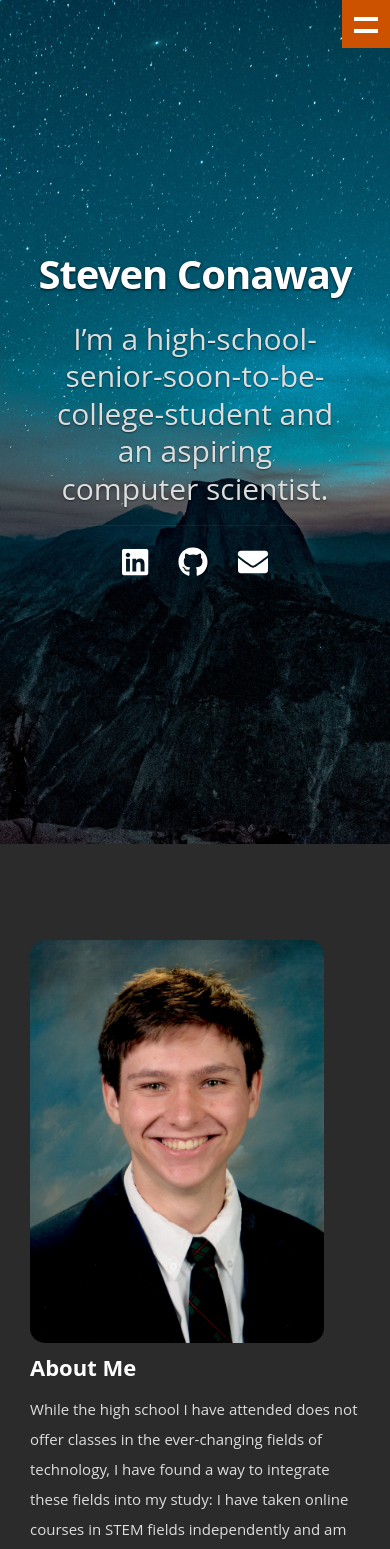
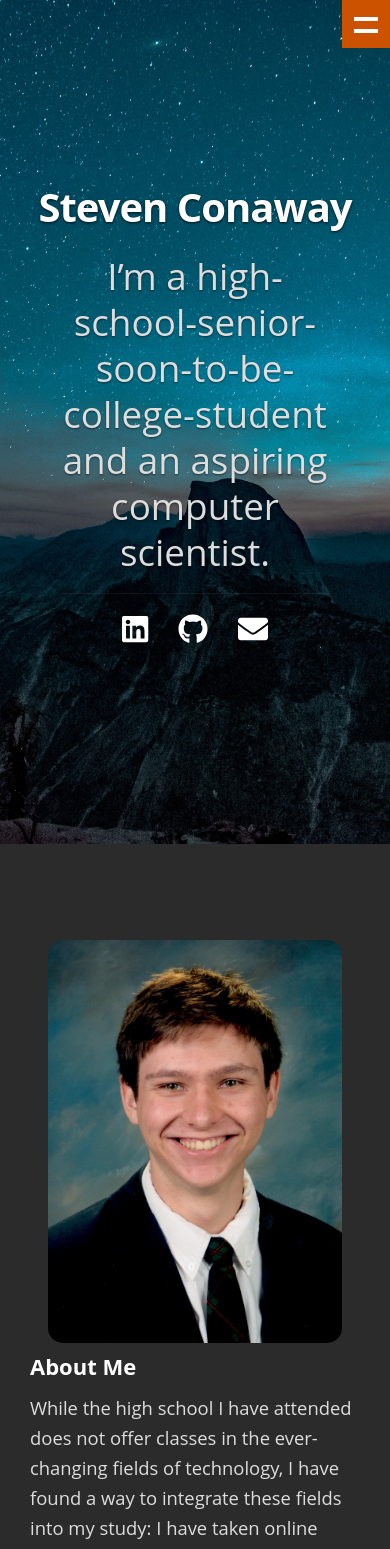
Before and after one commit to SConaway/portfolio, a Next.js app: page / in a window 390 px wide. Shown: the top 1549 px of the page. Built offline with nearby package versions, Linux system fonts and the light colour scheme.

Commit message:
Styling tweaks: increase font size, center my profile image on mobile

```diff
--- a/styles/default.css
+++ b/styles/default.css
@@ -207,7 +207,7 @@ table {
 }
 
 html {
-    font-size: 62.5%;
+    /* font-size: 62.5%; */
     -webkit-font-smoothing: antialiased;
 }
 
@@ -215,7 +215,7 @@ body {
     background: #fff;
     font-family: 'Open Sans', sans-serif;
     font-weight: normal;
-    font-size: 15px;
+    font-size: 1.15em;
     line-height: 30px;
     color: #838c95;
 
--- a/styles/media-queries.css
+++ b/styles/media-queries.css
@@ -236,6 +236,10 @@
     /* #about .profile-pic {
         display: none;
     } */
+
+    #about .row .three {
+        text-align: center;
+    }
     #about .download .button {
         width: 100%;
         text-align: center;
```
